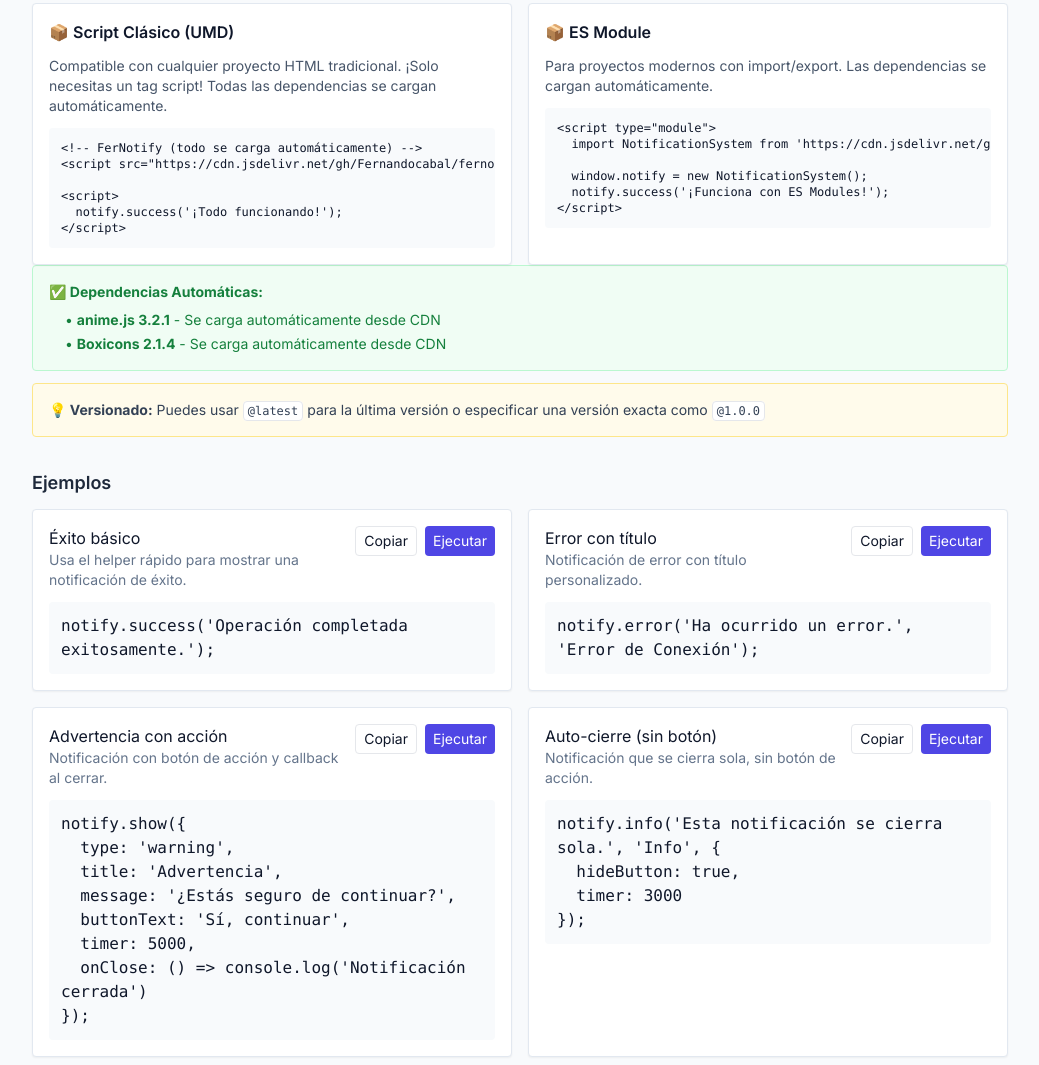
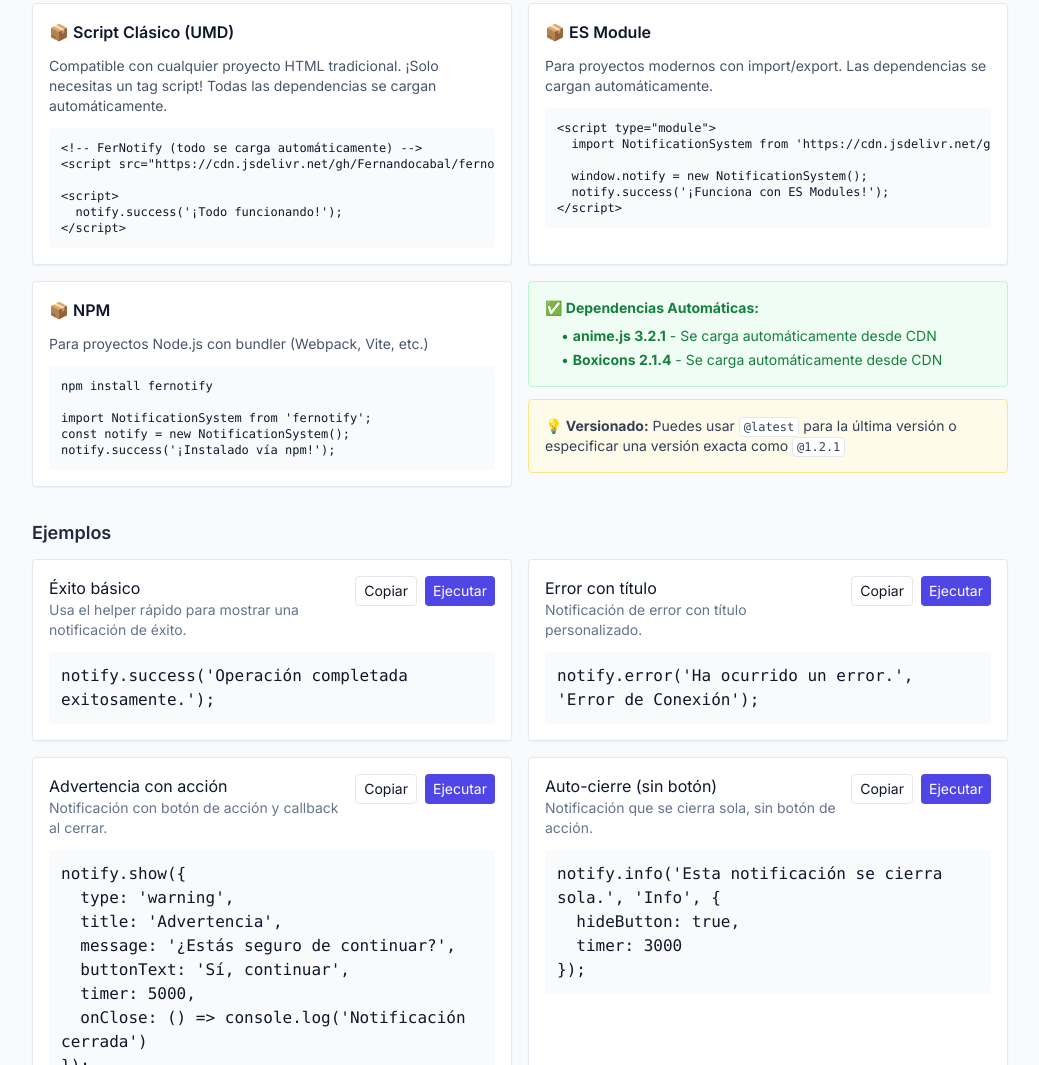
Before and after one commit to Fernandocabal/fernotify, a website: page docs/index.html in a window 1280 px wide. Shown: the part 769-1834 px from the top of the page, without its empty margins (120-1159 px from the left). Drawn offline with nearby package versions, Linux system fonts and the light colour scheme.

Commit message:
docs: Update version to 1.2.1 and add NPM installation guide

```diff
--- a/docs/index.html
+++ b/docs/index.html
@@ -189,7 +189,16 @@
   notify.success('¡Funciona con ES Modules!');
 &lt;/script&gt;</code></pre>
                 </div>
-            </div>
+                <div
+                    class="p-4 bg-white dark:bg-slate-800 border border-slate-200 dark:border-slate-700 rounded shadow-sm">
+                    <h3 class="font-semibold mb-3 text-slate-900 dark:text-slate-100">📦 NPM</h3>
+                    <p class="text-sm text-slate-600 dark:text-slate-400 mb-3">Para proyectos Node.js con bundler (Webpack, Vite, etc.)</p>
+                    <pre class="bg-slate-50 dark:bg-slate-900 p-3 rounded text-xs overflow-auto"><code class="text-slate-900 dark:text-slate-100">npm install fernotify
+
+import NotificationSystem from 'fernotify';
+const notify = new NotificationSystem();
+notify.success('¡Instalado vía npm!');</code></pre>
+                </div>
             <div class="space-y-3">
                 <div class="p-4 bg-green-50 dark:bg-green-900/20 rounded border border-green-200 dark:border-green-800">
                     <p class="text-sm text-green-700 dark:text-green-300">
@@ -206,7 +215,7 @@
                         <strong>💡 Versionado:</strong> Puedes usar <code
                             class="px-1 py-0.5 bg-white dark:bg-slate-900 rounded border text-xs">@latest</code> para la
                         última versión o especificar una versión exacta como <code
-                            class="px-1 py-0.5 bg-white dark:bg-slate-900 rounded border text-xs">@1.0.0</code>
+                            class="px-1 py-0.5 bg-white dark:bg-slate-900 rounded border text-xs">@1.2.1</code>
                     </p>
                 </div>
             </div>
--- a/package.json
+++ b/package.json
@@ -1,6 +1,6 @@
 {
-    "name": "@fernandocabal/fernotify",
-    "version": "1.1.1",
+    "name": "fernotify",
+    "version": "1.2.1",
     "description": "Sistema moderno de notificaciones con animaciones fluidas y soporte completo de Dark Mode",
     "main": "dist/notification-system.js",
     "module": "dist/notification-system.esm.js",
```
Also changed, not shown: README.md.
